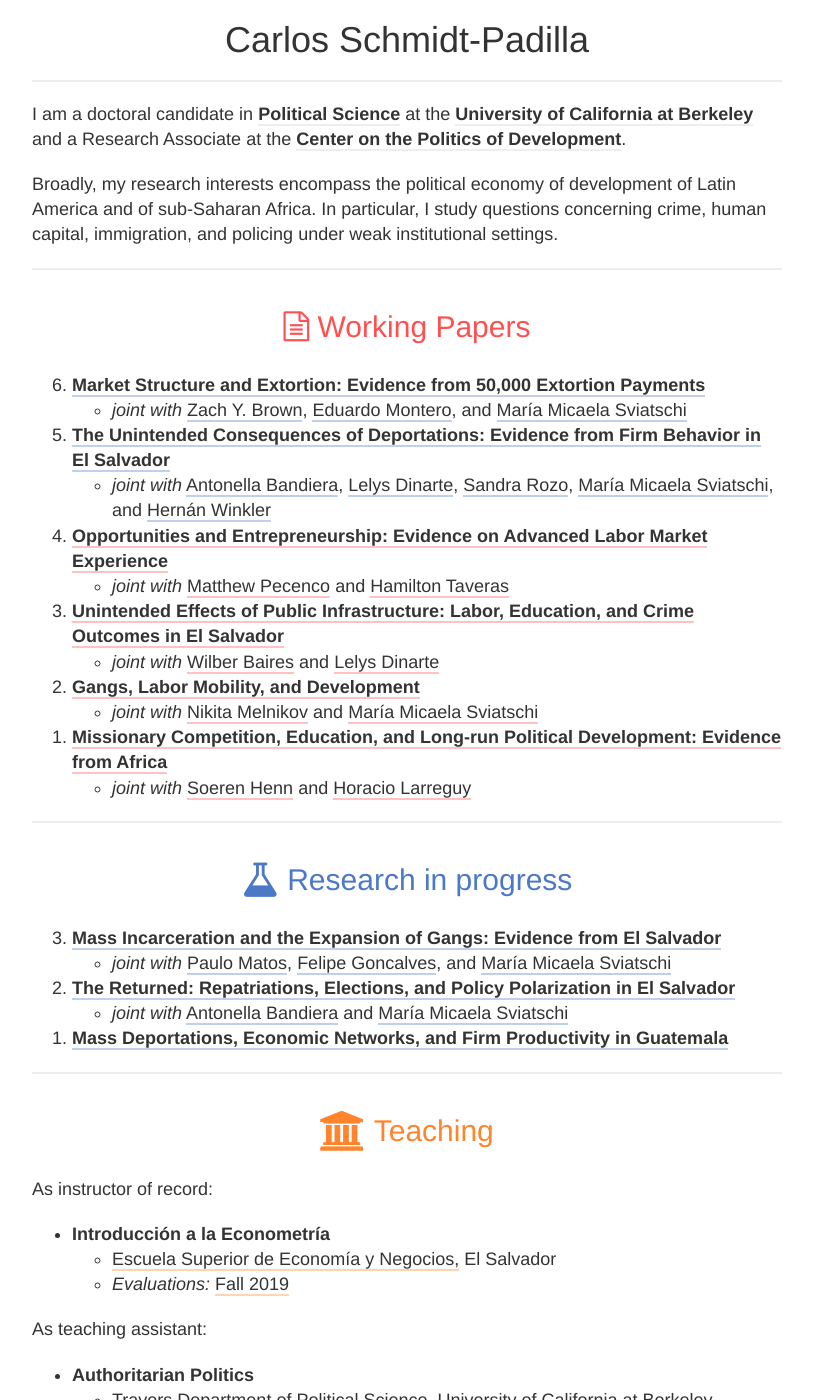
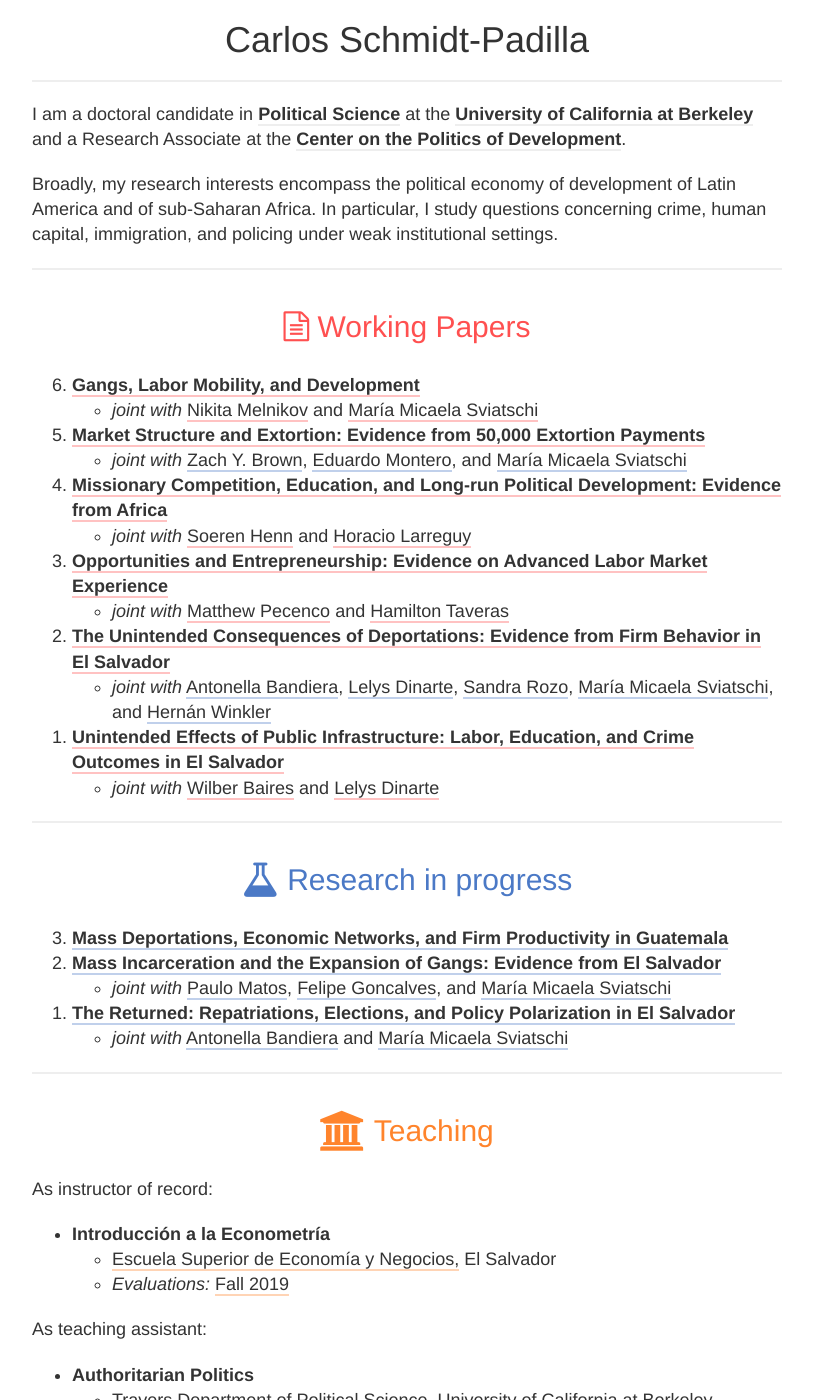
Before and after one commit to cschmidtpadilla/cschmidtpadilla.github.io, a Jekyll site: the page built from index.html, in a window 1280 px wide and 1400 px high. Shown: the whole window, without its empty margins (233-1046 px from the left). Built offline with Jekyll 4.4.1, drawn with Linux system fonts in a browser that asks for light colours; nearby versions of some CDN libraries; library files that are not in the unit come from our copies.

Commit message:
2021 jan. changes

```diff
--- a/_includes/experiments.html
+++ b/_includes/experiments.html
@@ -9,6 +9,8 @@
         </h2>
         <br>
         <ol reversed class="lead text-left">
+          <li><a class="exps" target="_blank"><b>Mass Deportations, Economic Networks, and Firm Productivity in Guatemala</b></a>
+          </li>
           <li><a class="exps" target="_blank"><b>Mass Incarceration and the Expansion of Gangs: Evidence from El Salvador</b></a>
             <ul>
               <li> <i>joint with</i> <a class=exps href="https://pcmt93.github.io/" target="_blank">Paulo Matos</a>, <a class=exps href="https://www.fmgoncalves.com//" target="_blank">Felipe Goncalves</a>, and <a class=exps href="http://www.micaelasviatschi.com/" target="_blank">María Micaela Sviatschi</a>
@@ -19,8 +21,6 @@
               <li> <i>joint with</i> <a class=exps href="https://www.antonellabandiera.com/" target="_blank">Antonella Bandiera</a> and <a class=exps href="http://www.micaelasviatschi.com/" target="_blank">María Micaela Sviatschi</a>
             </ul>
           </li>
-          <li><a class="exps" target="_blank"><b>Mass Deportations, Economic Networks, and Firm Productivity in Guatemala</b></a>
-          </li>
         </ol>
         <hr>
       </div>
--- a/_includes/working.html
+++ b/_includes/working.html
@@ -9,34 +9,34 @@
         </h2>
         <br>
         <ol reversed class="lead text-left">
-          <li><a class="exps" target="_blank"><b>Market Structure and Extortion: Evidence from 50,000 Extortion Payments</b></a>
-            <ul>
-              <li> <i>joint with</i> <a class=exps href="http://www-personal.umich.edu/~zachb/" target="_blank">Zach Y. Brown</a>, <a class=exps href="https://www.eduardo-montero.com/" target="_blank">Eduardo Montero</a>, and <a class=exps href="http://www.micaelasviatschi.com/" target="_blank">María Micaela Sviatschi</a>
-            </ul>
-          </li>
-          <li><a class="exps" target="_blank"><b>The Unintended Consequences of Deportations: Evidence from Firm Behavior in El Salvador</b></a>
-            <ul>
-          <li> <i>joint with</i> <a class=exps href="https://www.antonellabandiera.com/" target="_blank">Antonella Bandiera</a>, <a class=exps href="https://www.lelysdinarte.com/" target="_blank">Lelys Dinarte</a>, <a class=exps href="https://www.sandravrozo.com/" target="_blank">Sandra Rozo</a>, <a class=exps href="http://www.micaelasviatschi.com/" target="_blank">María Micaela Sviatschi</a>, and <a class=exps href="http://www.hernanwinkler.com/" target="_blank">Hernán Winkler</a>
-            </ul>
-          </li>
-          <li><a class="working" href="https://www.dropbox.com/s/by83h0d62oe00hg/entrepreneurship_pecencoschmidtpadillataveras.pdf?raw=1" target="_blank"><b>Opportunities and Entrepreneurship: Evidence on Advanced Labor Market Experience</b></a>
-            <ul>
-              <li> <i>joint with</i> <a class=working href="https://www.matthewpecenco.com/" target="_blank">Matthew Pecenco</a> and <a class=working href="https://do.linkedin.com/in/hamilton-taveras-640a7488/" target="_blank">Hamilton Taveras</a>
-            </ul>
-          </li>
-          <li><a class="working" target="_blank"><b>Unintended Effects of Public Infrastructure: Labor, Education, and Crime Outcomes in El Salvador</b></a>
-            <ul>
-              <li> <i>joint with</i> <a class=working href="https://www.wilberbaires.com/" target="_blank">Wilber Baires</a> and <a class=working href="https://www.lelysdinarte.com/" target="_blank">Lelys Dinarte</a>
-            </ul>
-          </li>
           <li><a class="working" href="https://www.nber.org/papers/w27832" target="_blank"><b>Gangs, Labor Mobility, and Development</b></a>
             <ul>
               <li> <i>joint with</i> <a class=working href="https://www.n-melnikov.com/" target="_blank">Nikita Melnikov</a> and <a class=working href="http://www.micaelasviatschi.com/" target="_blank">María Micaela Sviatschi</a>
             </ul>
           </li>
-          <li><a class="working" href="https://www.dropbox.com/s/ctjkcbehmpwkh29/Larreguy_WGAPE_Submission.pdf?raw=1" target="_blank"><b>Missionary Competition, Education, and Long-run Political Development: Evidence from Africa</b></a>
+          <li><a class="working" href="https://www.nber.org/papers/w28299" target="_blank"><b>Market Structure and Extortion: Evidence from 50,000 Extortion Payments</b></a>
+            <ul>
+              <li> <i>joint with</i> <a class=exps href="http://www-personal.umich.edu/~zachb/" target="_blank">Zach Y. Brown</a>, <a class=exps href="https://www.eduardo-montero.com/" target="_blank">Eduardo Montero</a>, and <a class=exps href="http://www.micaelasviatschi.com/" target="_blank">María Micaela Sviatschi</a>
+            </ul>
+          </li>
+          <li><a class="working" href="https://www.dropbox.com/s/9bv6odlrcu2nav6/missionaries_henn_et_al.pdf?raw=1" target="_blank"><b>Missionary Competition, Education, and Long-run Political Development: Evidence from Africa</b></a>
             <ul>
               <li> <i>joint with</i> <a class=working href="http://soerenhenn.com/" target="_blank">Soeren Henn</a> and <a class=working href="https://sites.google.com/site/hlarreguy/" target="_blank">Horacio Larreguy</a>
+            </ul>
+          </li>
+          <li><a class="working" href="https://www.dropbox.com/s/dyw8o0zd8dbrbmu/entrepreneurship_pecenco_et_al.pdf?raw=1" target="_blank"><b>Opportunities and Entrepreneurship: Evidence on Advanced Labor Market Experience</b></a>
+            <ul>
+              <li> <i>joint with</i> <a class=working href="https://www.matthewpecenco.com/" target="_blank">Matthew Pecenco</a> and <a class=working href="https://do.linkedin.com/in/hamilton-taveras-640a7488/" target="_blank">Hamilton Taveras</a>
+            </ul>
+          </li>
+          <li><a class="working" target="https://www.dropbox.com/s/nmfppfqsqcamyw9/deportations_firms_bandiera_et_al.pdf?raw=1" target="_blank"><b>The Unintended Consequences of Deportations: Evidence from Firm Behavior in El Salvador</b></a>
+            <ul>
+          <li> <i>joint with</i> <a class=exps href="https://www.antonellabandiera.com/" target="_blank">Antonella Bandiera</a>, <a class=exps href="https://www.lelysdinarte.com/" target="_blank">Lelys Dinarte</a>, <a class=exps href="https://www.sandravrozo.com/" target="_blank">Sandra Rozo</a>, <a class=exps href="http://www.micaelasviatschi.com/" target="_blank">María Micaela Sviatschi</a>, and <a class=exps href="http://www.hernanwinkler.com/" target="_blank">Hernán Winkler</a>
+            </ul>
+          </li>
+          <li><a class="working" href="https://www.dropbox.com/s/bo0jx1oyb9a49si/roads_crime_baires_et_al.pdf?raw=1" target="_blank"><b>Unintended Effects of Public Infrastructure: Labor, Education, and Crime Outcomes in El Salvador</b></a>
+            <ul>
+              <li> <i>joint with</i> <a class=working href="https://www.wilberbaires.com/" target="_blank">Wilber Baires</a> and <a class=working href="https://www.lelysdinarte.com/" target="_blank">Lelys Dinarte</a>
             </ul>
           </li>
         </ol>
```
